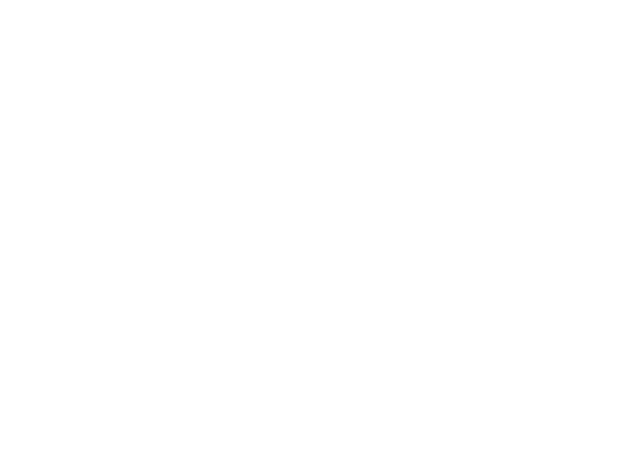
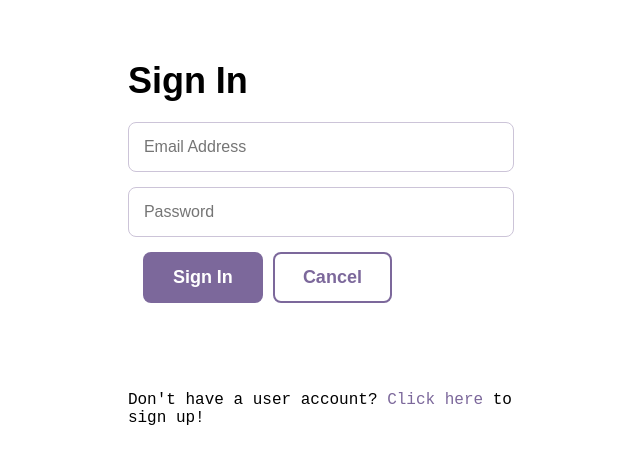
Before and after one commit to allan9595/full_stack_app_with_react_and_a_rest_api-treehouse, a React (Create React App) app in the folder client/: page /signin in a window 1280 px wide. Shown: the top 464 px of the page, without its empty margins (319-959 px from the left). Built offline with nearby package versions, Linux system fonts and the light colour scheme.

Commit message:
finished all the components part, start to adding context and making user signin

```diff
--- a/client/package.json
+++ b/client/package.json
@@ -4,6 +4,7 @@
   "private": true,
   "dependencies": {
     "axios": "^0.19.0",
+    "js-cookie": "^2.2.1",
     "react": "^16.9.0",
     "react-dom": "^16.9.0",
     "react-router-dom": "^5.0.1",
--- a/client/src/App.css
+++ b/client/src/App.css
@@ -1,4 +1,5 @@
 /* line 7, ../sass/reset.sass */
+.a1
 a,
 abbr,
 acronym,
@@ -244,12 +245,12 @@ body {
   margin-top: 3px;
 }
 /* line 37, ../sass/global.sass */
-.header nav a {
+.header nav .a1 {
   color: rgba(255, 255, 255, 0.5);
   margin-left: 20px;
 }
 /* line 40, ../sass/global.sass */
-.header nav a:hover {
+.header nav .a1:hover {
   color: #fff;
 }
 
--- a/client/src/App.js
+++ b/client/src/App.js
@@ -5,6 +5,11 @@ import Course from './components/Courses'
 import CourseDetail from './components/CourseDetail';
 import CreateCourse from './components/CreateCourse';
 import UserSignUp from './components/UserSignUp';
+import UserSignIn from './components/UserSignIn';
+
+//import context
+import withContext from './Context';
+
 
 const App = () => {
 
@@ -14,6 +19,7 @@ const App = () => {
       <Route exact path="/courses/create" component={CreateCourse} />
       <Route path="/courses/:id" component={CourseDetail} />
       <Route path="/signup" component={UserSignUp} />
+      <Route path="/signin" component={UserSignIn} />
     </Router>
   );
 }
--- a/client/src/Context.js
+++ b/client/src/Context.js
@@ -0,0 +1,39 @@
+import React, { Component } from 'react';
+import Cookies from 'js-cookie';
+const Context = React.createContext(); //create context
+
+
+export class Provider extends Component {
+
+    state = {
+        authUser: Cookies.getJSON('authUser') || null //get the authenticatedUser if it exist
+    }
+
+    render() {
+        const {authUser} = this.state.authUser;
+        const value = {
+            authUser,
+            actions: {
+                signIn: this.signIn
+            }
+        }
+
+        return (
+            <Context.Provider value={value}>
+                {this.props.children} {/*allow child components have access to the context*/}
+            </Context.Provider>
+        )
+    }
+}
+export const Consumer = Context.Consumer;
+
+//the following is a HOC that automatically subscribe the passed component to the actions and data
+export default (Component) => {
+    return (props) => {
+        return (
+            <Context.Consumer>
+                {context => <Component {...props} context={context} />}
+            </Context.Consumer>
+        )
+    }
+}
--- a/client/src/components/Header.js
+++ b/client/src/components/Header.js
@@ -6,16 +6,15 @@ const Header = () => {
         <div className="header">
             <div className="bounds">
             <h1 className="header--logo">Courses</h1>
-                <NavLink to="/" className="signout">
-                    <nav>
-                        <span>
-                            Welcome Joe Smith!
-                        </span>
-                        <a>
-                            Sign Out
-                        </a>
-                    </nav>
-                </NavLink>
+
+            <NavLink to="/" className="signout ">
+                <nav><span className="a1">Sign Out</span></nav>
+            </NavLink>
+            <nav>
+                <span>
+                    Welcome Joe Smith!
+                </span>
+            </nav>
             </div>
       </div>
     )
--- a/client/src/components/UserSignIn.js
+++ b/client/src/components/UserSignIn.js
@@ -0,0 +1,55 @@
+import React, { Component } from 'react'
+
+class UserSignIn extends Component {
+    render() {
+        return (
+            <div>
+                <hr />
+                <div className="bounds">
+                    <div className="grid-33 centered signin">
+                    <h1>Sign In</h1>
+                    <div>
+                        <form>
+                            <div>
+                                <input
+                                    id="emailAddress"
+                                    name="emailAddress"
+                                    type="text"
+                                    className=""
+                                    placeholder="Email Address"
+                                />
+                                </div>
+                                <div>
+                                    <input
+                                        id="password"
+                                        name="password"
+                                        type="password"
+                                        className=""
+                                        placeholder="Password"
+                                    />
+                                </div>
+                                <div className="grid-100 pad-bottom">
+                                    <button
+                                        className="button"
+                                        type="submit"
+                                    >
+                                        Sign In
+                                    </button>
+                                    <button
+                                        className="button button-secondary"
+                                    >
+                                    Cancel
+                                    </button>
+                                </div>
+                        </form>
+                    </div>
+                    <p>&nbsp;</p>
+                    <p>Don't have a user account? <a href="sign-up.html">Click here</a> to sign up!</p>
+                    </div>
+                </div>
+            </div>
+        )
+    }
+}
+
+export default UserSignIn;
--- a/client/src/components/UserSignUp.js
+++ b/client/src/components/UserSignUp.js
@@ -1,6 +1,44 @@
 import React, { Component } from 'react'
+import axios from 'axios';
+class UserSignUp extends Component {
 
-class UserSignUp extends Component {
+    state = {
+      firstName: "",
+      lastName: "",
+      emailAddress: "",
+      password: "",
+      confirmPassword: ""
+    }
+
+    handleChange = (event) => {
+      const target = event.target;
+      const value = target.value;
+      const name = target.name;
+      this.setState({
+          [name]: value
+      })
+    }
+
+    handleCancel = () => {
+      this.props.history.push('/');
+    }
+
+    handleSubmit = (e) => {
+      e.preventDefault();
+      const {
+        firstName,
+        lastName,
+        emailAddress,
+        password
+      } = this.state;
+
+      axios.post('http://localhost:5000/api/users', {firstName, lastName, emailAddress,password})
+        .then(() => {
+          console.log('user created success')
+        }).catch((e) => {
+          console.log(e)
+        })
+    }
 
     render() {
         return (
@@ -16,7 +54,8 @@ class UserSignUp extends Component {
                         type="text"
                         className=""
                         placeholder="First Name"
-
+                        onChange= {this.handleChange}
+                        value={this.state.firstName}
                       />
                     </div>
                     <div>
@@ -26,7 +65,8 @@ class UserSignUp extends Component {
                         type="text"
                         className=""
                         placeholder="Last Name"
-
+                        onChange= {this.handleChange}
+                        value={this.state.lastName}
                       />
                     </div>
                     <div>
@@ -36,7 +76,8 @@ class UserSignUp extends Component {
                         type="text"
                         className=""
                         placeholder="Email Address"
-
+                        onChange= {this.handleChange}
+                        value={this.state.emailAddress}
                       />
                     </div>
                     <div>
@@ -46,7 +87,8 @@ class UserSignUp extends Component {
                             type="password"
                             className=""
                             placeholder="Password"
-
+                            onChange= {this.handleChange}
+                            value={this.state.password}
                         />
                     </div>
                     <div>
@@ -56,18 +98,21 @@ class UserSignUp extends Component {
                         type="password"
                         className=""
                         placeholder="Confirm Password"
-
+                        onChange= {this.handleChange}
+                        value={this.state.confirmPassword}
                       />
                     </div>
                     <div className="grid-100 pad-bottom">
                         <button
                             className="button"
                             type="submit"
+                            onClick={this.handleSubmit}
                         >
                             Sign Up
                         </button>
                         <button
                             className="button button-secondary"
+                            onClick={this.handleCancel}
                         >
                             Cancel
                         </button>
```
Also changed, not shown: 2 other files (tests, documents, lock files or other folders). Lines whose indentation alone changed are shown as unchanged.
